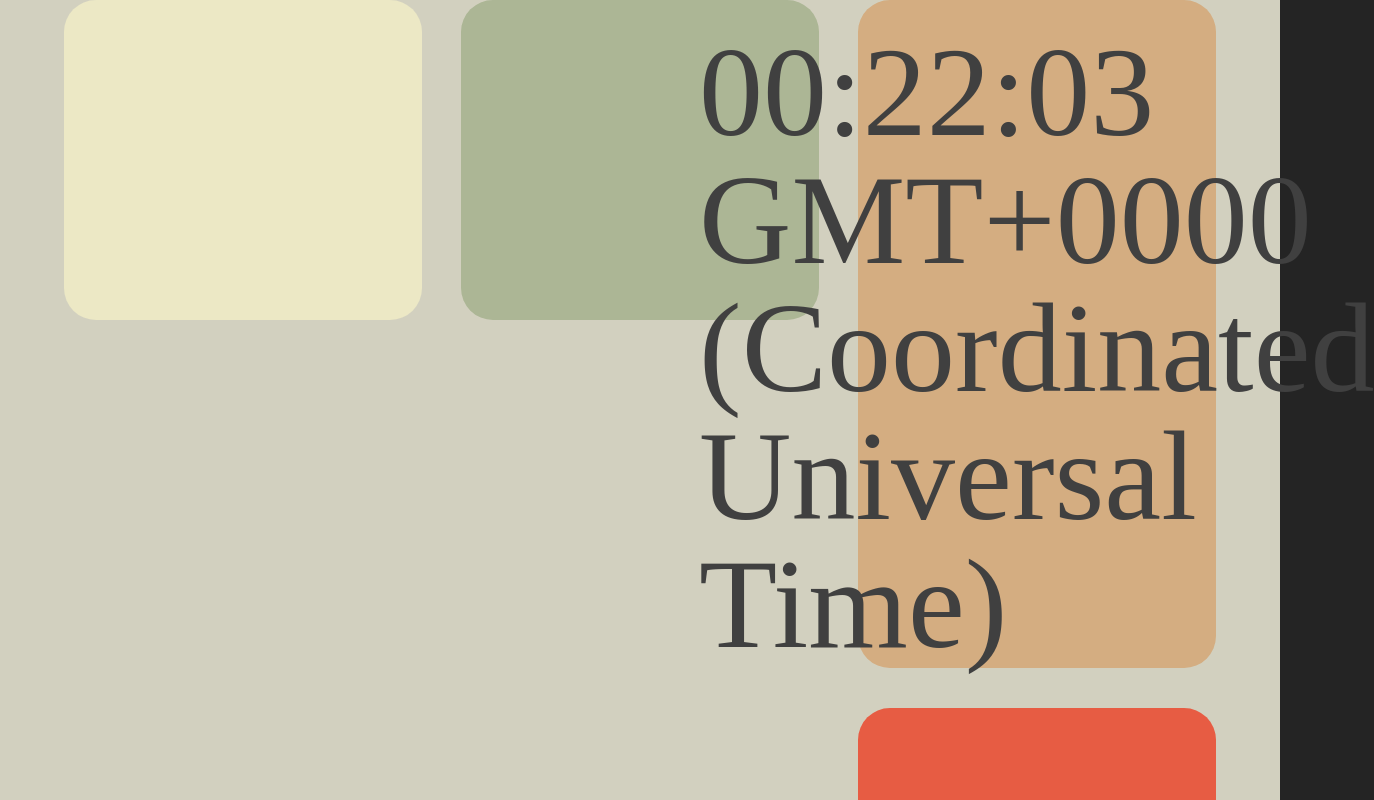
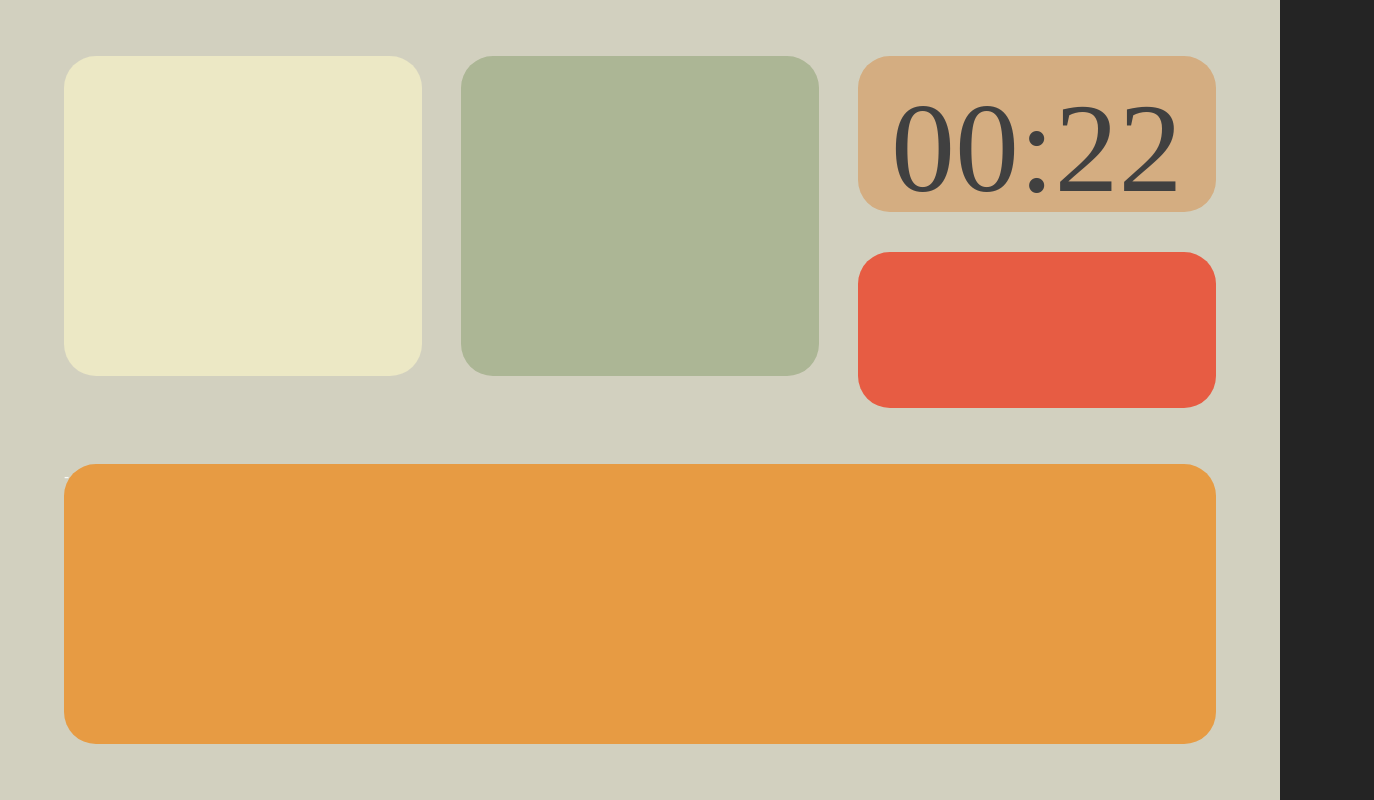
Before and after one commit to Juzznick/Ticvite, a React (Vite) app in the folder frontend/: page /dash in a window 1280 px wide. Shown: the top 800 px of the page, 1374 px wide, since content can reach past the window. Built offline with nearby package versions, Linux system fonts and the light colour scheme; a web font is replaced by a local one.

Commit message:
removed coming soon

```diff
--- a/frontend/src/ComingSoon.jsx
+++ /dev/null
@@ -1,7 +0,0 @@
-const ComingSoon = () => {
-    return (
-        <h1>Launching Soon!</h1>
-    );
-}
-
-export default ComingSoon;
--- a/frontend/src/MainScreen.jsx
+++ b/frontend/src/DashScreen.jsx
@@ -1,12 +1,12 @@
 import { useState, useEffect } from 'react';
 import './index.css'
-function MainScreen() {
+function DashScreen() {
 
 
     const [time, setTime] = useState(new Date().toTimeString().slice(0, 5));
     useEffect(() => {
         const timer = setInterval(() => {
-            setTime(new Date().toTimeString());
+            setTime(new Date().toTimeString().slice(0,5));
         }, 1000);
 
         return () => clearInterval(timer);
@@ -33,4 +33,4 @@ function MainScreen() {
 
 }
 
-export default MainScreen;
+export default DashScreen;
--- a/frontend/src/main.jsx
+++ b/frontend/src/main.jsx
@@ -5,7 +5,7 @@ import { BrowserRouter, Routes, Route } from 'react-router';
 import ReactDOM from "react-dom/client";
 
 import LandingScreen from './LandingScreen';
-import MainScreen from './MainScreen'
+import DashScreen from './DashScreen'
 import LoginScreen from './LoginScreen';
 import SignupScreen from './SignupScreen';
 
@@ -19,7 +19,7 @@ ReactDOM.createRoot(root).render(
   <BrowserRouter>
     <Routes>
       <Route path='/' element={<LandingScreen/>} ></Route>
-      <Route path='dash' element={<MainScreen/>}></Route>
+      <Route path='dash' element={<DashScreen/>}></Route>
       <Route path='login' element={<LoginScreen/>}></Route>
       <Route path='signup' element={<SignupScreen/>} ></Route>
     </Routes>
```
